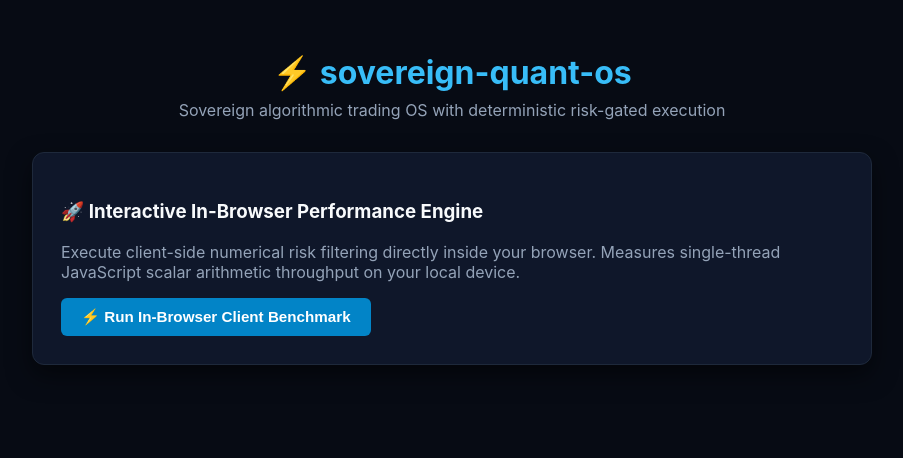
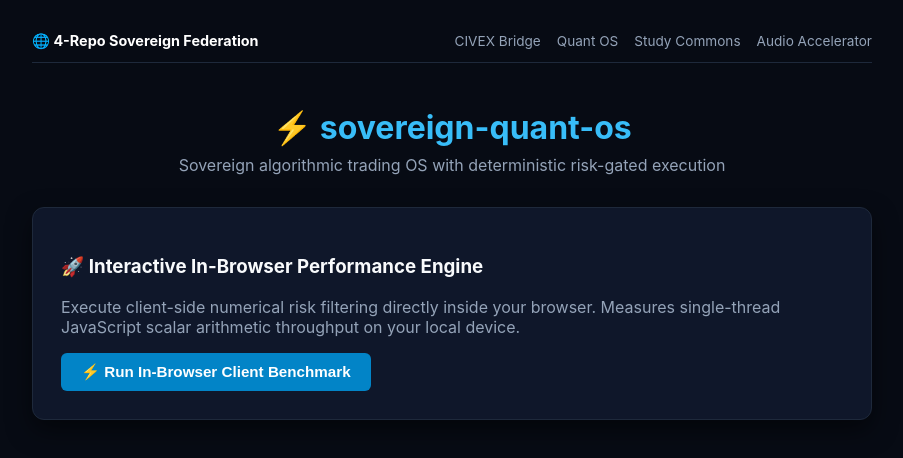
Before and after one commit to rajon369963-del/sovereign-quant-os, a plain HTML site: page index.html in a window 1280 px wide. Shown: the whole page, without its empty margins (188-1091 px from the left). Drawn offline with Linux system fonts and the light colour scheme.

Commit message:
feat(federation): link 4-repo federation nav bar across showcases

```diff
--- a/index.html
+++ b/index.html
@@ -17,6 +17,15 @@
   </style>
 </head>
 <body>
+  <div class="nav-bar" style="max-width: 840px; width: 100%; display: flex; justify-content: space-between; align-items: center; margin-bottom: 1.5rem; padding-bottom: 0.75rem; border-bottom: 1px solid #1e293b; flex-wrap: wrap; gap: 0.5rem;">
+    <div style="font-weight: bold; color: #fff; font-size: 0.9rem;">🌐 4-Repo Sovereign Federation</div>
+    <div style="display: flex; gap: 1rem; flex-wrap: wrap;">
+      <a href="https://rajon369963-del.github.io/civex-progressive-bridge/" style="color: #94a3b8; text-decoration: none; font-size: 0.85rem;">CIVEX Bridge</a>
+      <a href="https://rajon369963-del.github.io/sovereign-quant-os/" style="color: #94a3b8; text-decoration: none; font-size: 0.85rem;">Quant OS</a>
+      <a href="https://rajon369963-del.github.io/sovereign-study-commons-india/" style="color: #94a3b8; text-decoration: none; font-size: 0.85rem;">Study Commons</a>
+      <a href="https://rajon369963-del.github.io/air10-ai-audio-accelerator/" style="color: #94a3b8; text-decoration: none; font-size: 0.85rem;">Audio Accelerator</a>
+    </div>
+  </div>
   <div class="container">
     <div class="header">
       <h1>⚡ sovereign-quant-os</h1>
```
Also changed, not shown: showcase.html (+9 -0 lines).
